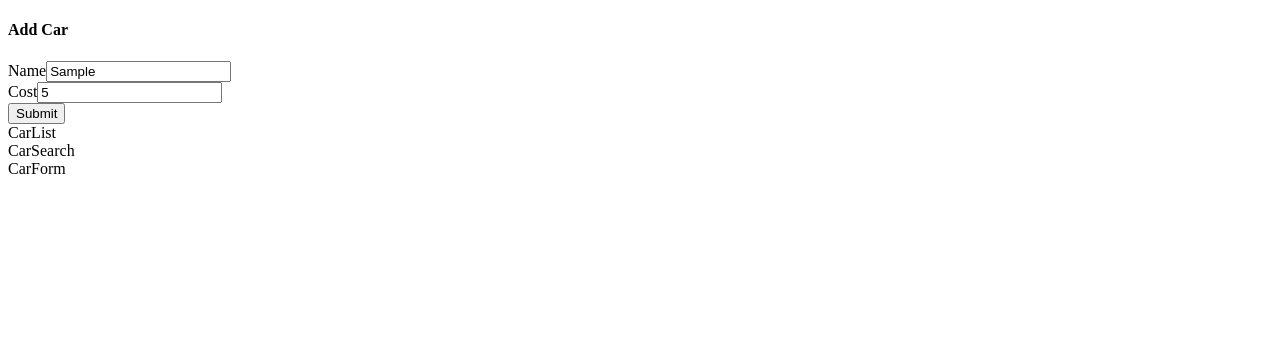
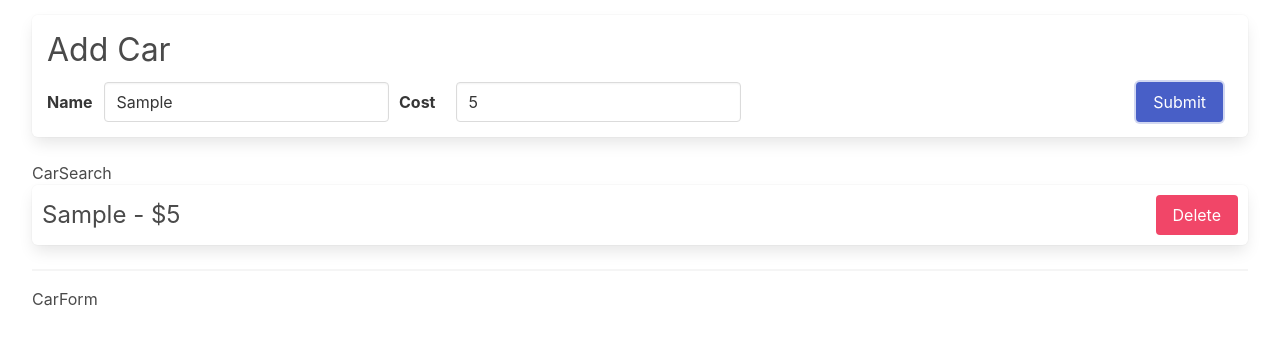
Before and after one commit to andbudha/cars_redux_toolkit, a React (Create React App) app: page / in a window 1280 px wide. Both pictures are taken after typing "Sample", "5" into the empty fields and a click on the button "Submit". Shown: the top 344 px of the page. Built offline with nearby package versions, Linux system fonts and the light colour scheme.

Commit message:
car adding/deleting func-ies and styles added

```diff
--- a/src/App.js
+++ b/src/App.js
@@ -6,10 +6,10 @@
 
 const App = () => {
     return (
-        <div>
+        <div className="container is-fluid">
             <CarForm />
+            <CarSearch />
             <CarList />
-            <CarSearch />
             <CarValue />
         </div>
     );
--- a/src/components/CarForm.js
+++ b/src/components/CarForm.js
@@ -25,7 +25,7 @@
                     <div className="field">
                         <label className="label">Name</label>
                         <input
-                            className="innput is-expanded"
+                            className="input is-expanded"
                             value={name}
                             onChange={handleNameChange}
                         />
@@ -33,7 +33,7 @@
                     <div className="field">
                         <label className="label">Cost</label>
                         <input
-                            className="innput is-expanded"
+                            className="input is-expanded"
                             value={cost || ''}
                             onChange={handleCostChange}
                             type="number"
--- a/src/components/CarList.js
+++ b/src/components/CarList.js
@@ -1,6 +1,30 @@
+import { useDispatch, useSelector } from "react-redux";
+import { removeCar } from "../store";
 
 export const CarList = () => {
+    const dispatch = useDispatch();
+    const cars = useSelector(state => state.cars.carList);
+    console.log(cars);
+    const handleCarDelete = (car) => {
+        dispatch(removeCar(car.id))
+    }
+    const renderedCars = cars.map(car => {
+        return (
+            <div key={car.id} className="panel">
+                <p>{car.name} - ${car.cost}</p>
+                <button
+                    className="button is-danger"
+                    onClick={() => handleCarDelete(car)}
+                >
+                    Delete
+                </button>
+            </div>
+        );
+    })
     return (
-        <div>CarList</div>
+        <div className="car-list">
+            {renderedCars}
+            <hr></hr>
+        </div>
     );
 }
--- a/src/index.js
+++ b/src/index.js
@@ -1,3 +1,5 @@
+import 'bulma/css/bulma.css';
+import './styles.css'
 import React from "react";
 import { createRoot } from 'react-dom/client';
 import App from "./App";
--- /dev/null
+++ b/src/styles.css
@@ -0,0 +1,79 @@
+.car-form {
+  margin-top: 15px;
+  padding: 15px;
+}
+.car-form .field-group {
+  display: flex;
+  margin-bottom: 0px;
+}
+.car-form form {
+  display: flex;
+  justify-content: space-between;
+}
+.car-form .field {
+  display: flex;
+  align-items: center;
+  margin-bottom: 0px;
+  margin-right: 10px;
+}
+.car-form .field label.label {
+  margin-bottom: 0px;
+  width: 70px;
+}
+.car-form input {
+  width: 100%;
+}
+.car-form h4.subtitle.is-3 {
+  margin-bottom: 0.75rem;
+}
+
+.car-list .panel.bold {
+  font-weight: 600;
+}
+
+.car-list .panel {
+  padding: 10px;
+  display: flex;
+  flex-direction: row;
+  justify-content: space-between;
+  align-items: center;
+}
+
+.car-list p {
+  font-size: 1.5rem;
+}
+
+.car-list .note {
+  font-style: italic;
+  display: block;
+  margin: 40px 20px;
+}
+
+.car-value {
+  font-size: 2rem;
+  text-align: right;
+}
+
+hr {
+  margin: 1rem 0;
+}
+
+.list-header {
+  display: flex;
+  flex-direction: row;
+  justify-content: space-between;
+  align-items: center;
+}
+
+.list-header h3.title {
+  margin-bottom: 0px;
+}
+
+.list-header .search {
+  display: flex;
+  align-items: center;
+}
+.list-header .search .label {
+  margin-bottom: 0px;
+  margin-right: 10px;
+}
```
